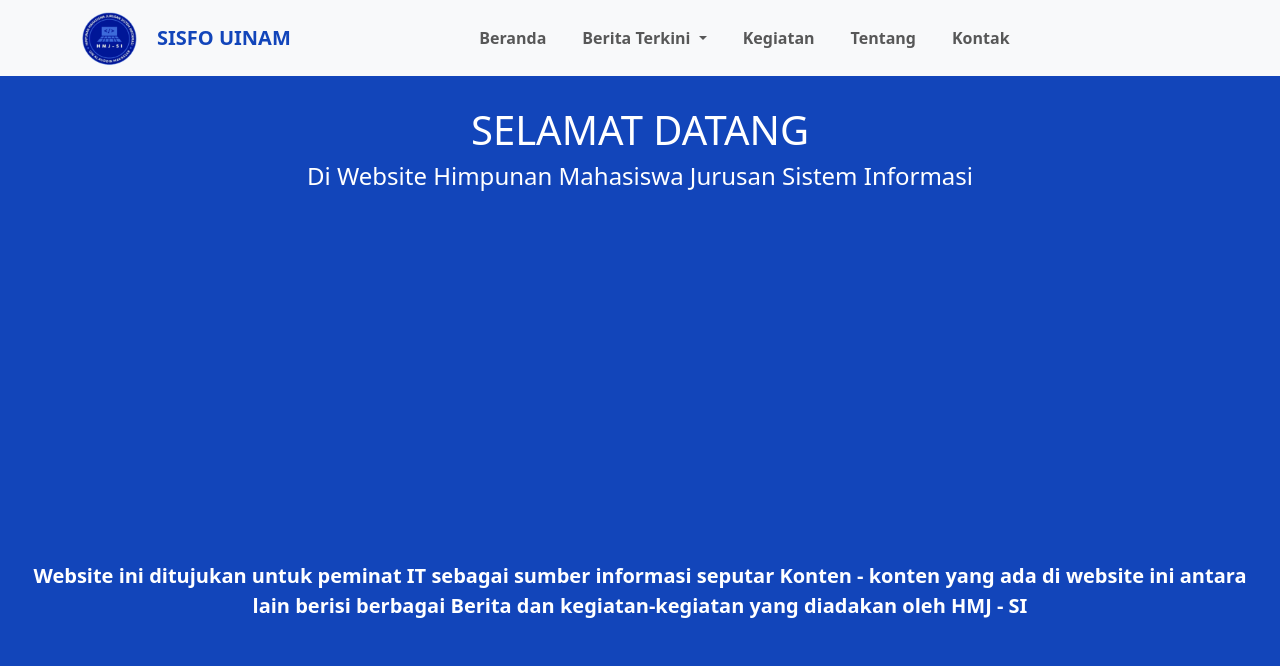
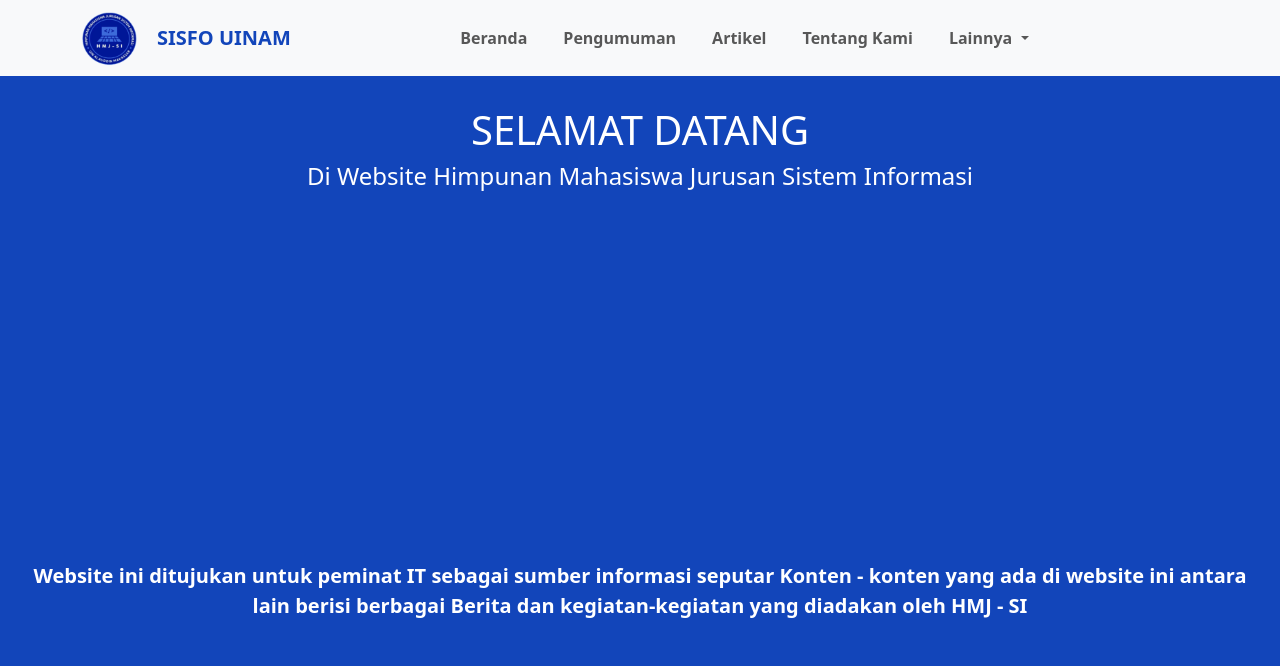
Before and after one commit to Cipaxdragon/HMJ-SI, a PHP site: page /index.php in a window 1280 px wide. Shown: the top 666 px of the page. Run offline with PHP 8.4, Linux system fonts and the light colour scheme; data comes from the database, SQL or seed files in the repository; some libraries are stand-ins or nearby versions; some web fonts are replaced.

Commit message:
navbar edit

```diff
--- a/index.php
+++ b/index.php
@@ -19,7 +19,6 @@
     case 'pengumuman':
       include_once "pages/pengumuman.php";
       break;
-
     case 'kontak':
       include_once "pages/kontak.php";
       break;
--- a/layouts/header.php
+++ b/layouts/header.php
@@ -24,9 +24,18 @@
     <li id="peding" class="nav-item">
       <a class="nav-link fw-bold" href="index.php?page=beranda">Beranda</a>
     </li>
+    <li id="peding" class="nav-item">
+      <a class="nav-link fw-bold" href="index.php?page=kegiatan">Pengumuman</a>
+    </li>
+    <li id="peding" class="nav-item">
+      <a class="nav-link fw-bold" href="index.php?page=tentang">Artikel</a>
+    </li>
+    <li id="peding" class="nav-item">
+      <a class="nav-link fw-bold" href="index.php?page=kontak">Tentang Kami</a>
+    </li>
     <li id="peding" class="nav-item dropdown">
       <a class="nav-link dropdown-toggle fw-bold" href="#" role="button" data-bs-toggle="dropdown" aria-expanded="false">
-        Berita Terkini
+        Lainnya
       </a>
       <ul id="peding" class="dropdown-menu">
         <li><a class="dropdown-item" href="index.php?page=beasiswa"><i class="fa-solid fa-graduation-cap"></i>Info Beasiswa</a></li>
@@ -34,15 +43,6 @@
         <li><a class="dropdown-item" href="index.php?page=pengumuman"><i class="fa-solid fa-circle-exclamation"></i> Info Pengumuman</a></li>
       </ul>
     </li>
-    <li id="peding" class="nav-item">
-      <a class="nav-link fw-bold" href="index.php?page=kegiatan">Kegiatan</a>
-    </li>
-    <li id="peding" class="nav-item">
-      <a class="nav-link fw-bold" href="index.php?page=tentang">Tentang</a>
-    </li>
-    <li id="peding" class="nav-item">
-      <a class="nav-link fw-bold" href="index.php?page=kontak">Kontak</a>
-    </li>
   </ul>
 </div>
 
```
